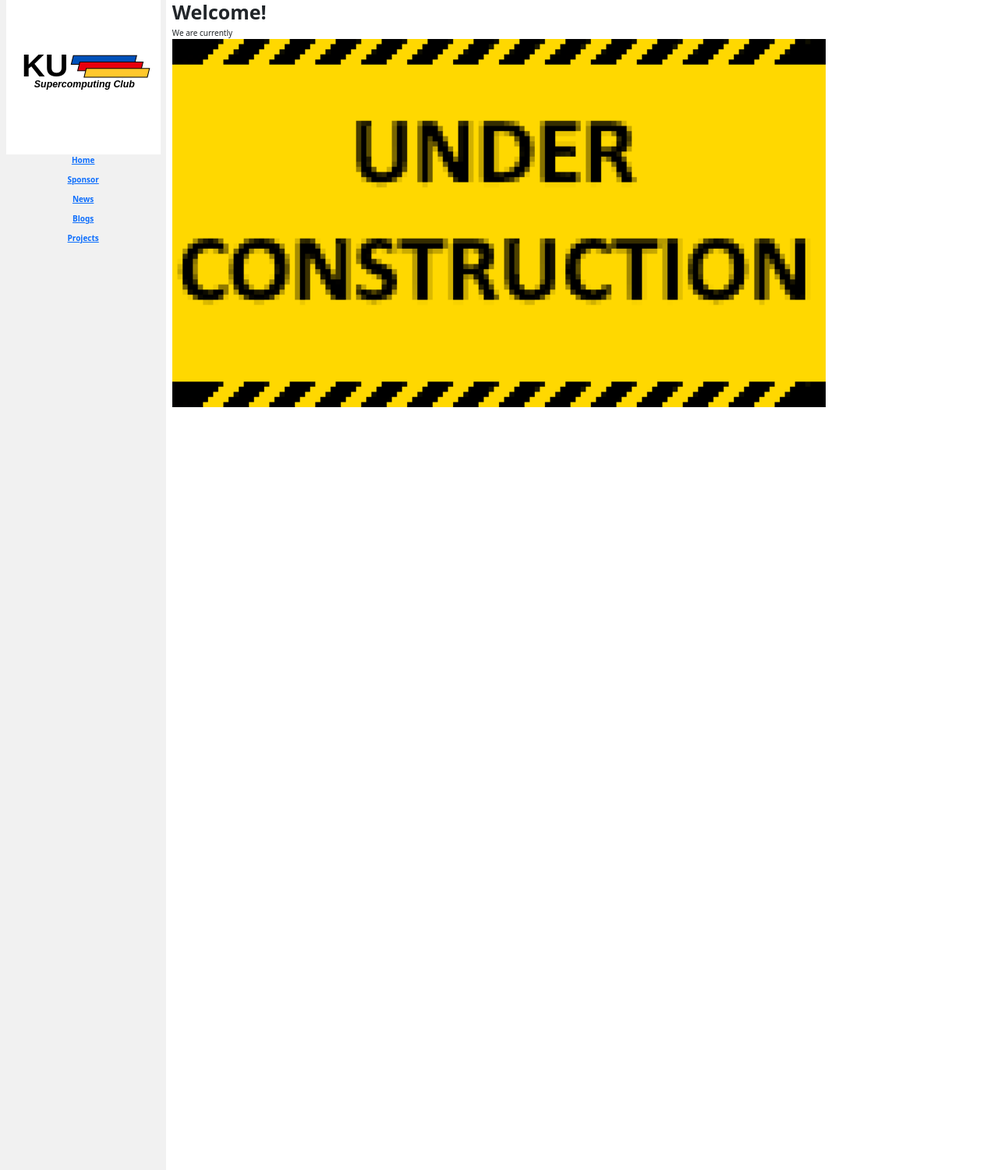
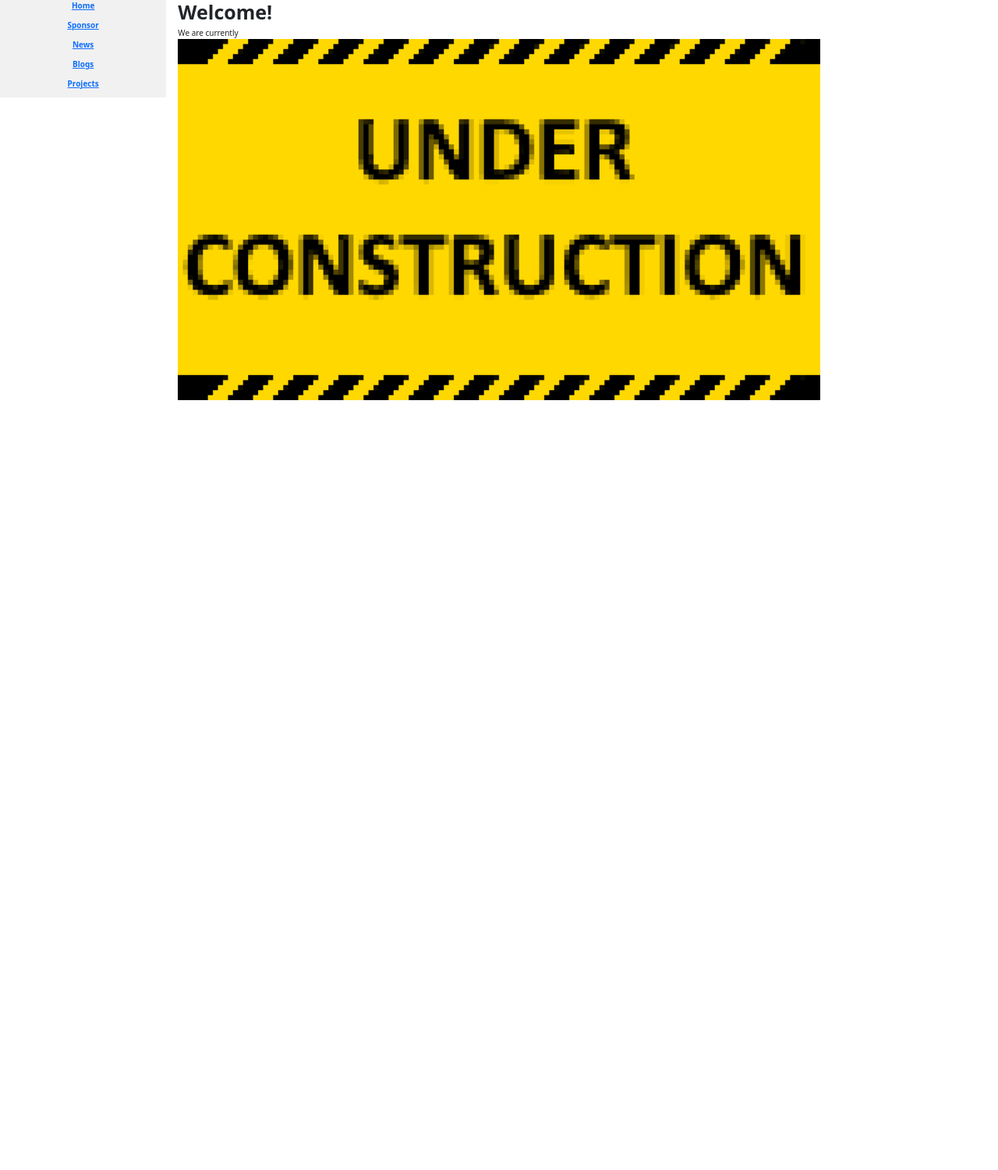
Before and after one commit to KU-Supercomputing-Club/KU-Supercomputing-Club.github.io, a Jekyll site: the page built from index.html, in a window 1280 px wide. Shown: the whole page at 78% size. Built offline with Jekyll 4.4.1, drawn with Linux system fonts in a browser that asks for light colours; after the commit the page ends 900 px from its top, so only the background shows below that.

Commit message:
Update default.html

```diff
--- a/_layouts/default.html
+++ b/_layouts/default.html
@@ -13,7 +13,7 @@
         <div class="container-fluid text-center">
             <div class="row content">
                 <div class="col-sm-2 sidenav">
-                    <img src="/assets/clubpfp.svg" style='width: 100%; object-fit: contain' />
+                    <img-fluid src="/assets/clubpfp.svg" style='width: 100%; object-fit: contain' />
                         <p><a href="https://ku-supercomputing-club.github.io/index">   <b>Home</b>             </a></p>
                         <p><a href="https://ku-supercomputing-club.github.io/sponsor">   <b>Sponsor</b>        </a></p>
                         <p><a href="https://ku-supercomputing-club.github.io/news">   <b>News</b>              </a></p>
@@ -21,7 +21,9 @@
                         <p><a href="https://ku-supercomputing-club.github.io/projects">   <b>Projects</b>      </a></p>
                 </div>
                 <div class="col-sm-8 text-left">
-                   {{ content }}
+                    <div class="container-fluid">
+                      {{ content }}
+                    </div>
                 </div>
             </div>
         </div>
@@ -34,7 +36,7 @@
 </html>
 
 <style>
-    .row.content {height: 1500px}
+    .row.content {height: 100%}
 
     .sidenav {
       background-color: #f1f1f1;
```
